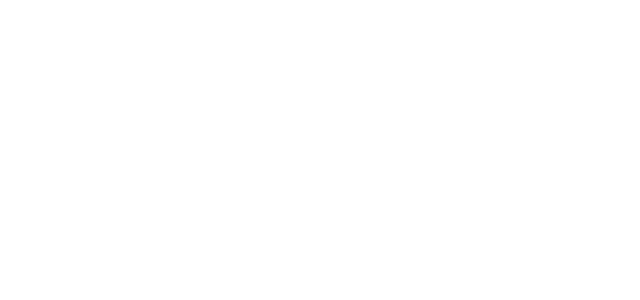
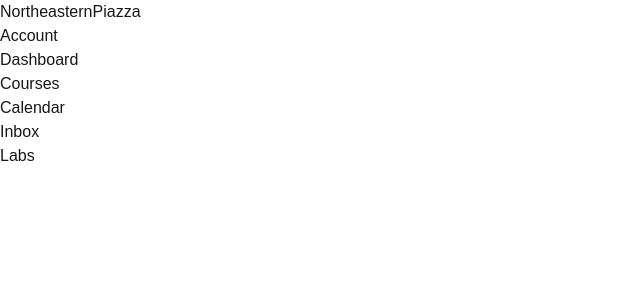
Before and after one commit to StephanieNini/kanbas-next-js, a Next.js app: page /Courses/Piazza in a window 1280 px wide. Before the commit this address had no page. Shown: the top 300 px of the page, without its empty margins (0-640 px from the left). Built offline with nearby package versions, Linux system fonts and the light colour scheme.

Commit message:
piazza&zoom page added

```diff
--- /dev/null
+++ b/src/app/(kambaz)/Courses/Piazza/page.tsx
@@ -0,0 +1,7 @@
+export default function Piazza() {
+  return (
+    <div>
+      <h2>Piazza</h2>
+    </div>
+  );
+}
--- /dev/null
+++ b/src/app/(kambaz)/Courses/Zoom/page.tsx
@@ -0,0 +1,7 @@
+export default function Zoom() {
+  return (
+    <div>
+      <h2>Zoom</h2>
+    </div>
+  );
+}
--- a/src/app/page.tsx
+++ /dev/null
@@ -1,2 +0,0 @@
-// src/app/page.tsx
-export { default } from "./(kambaz)/page";
```
